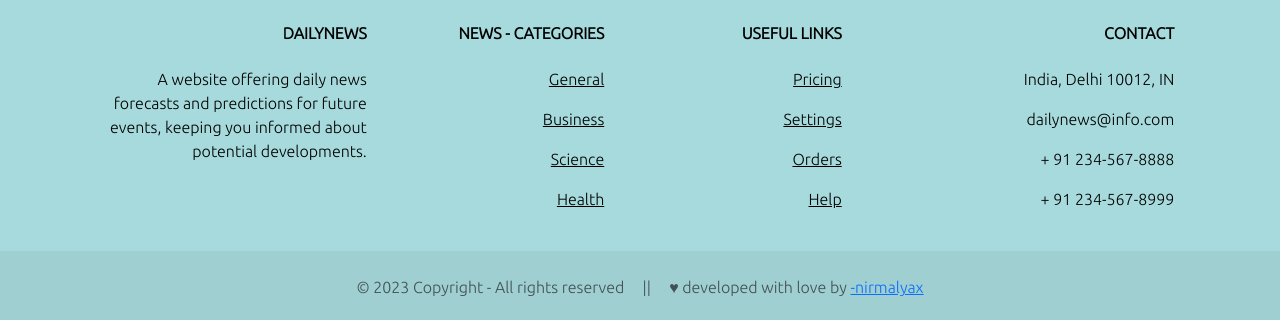
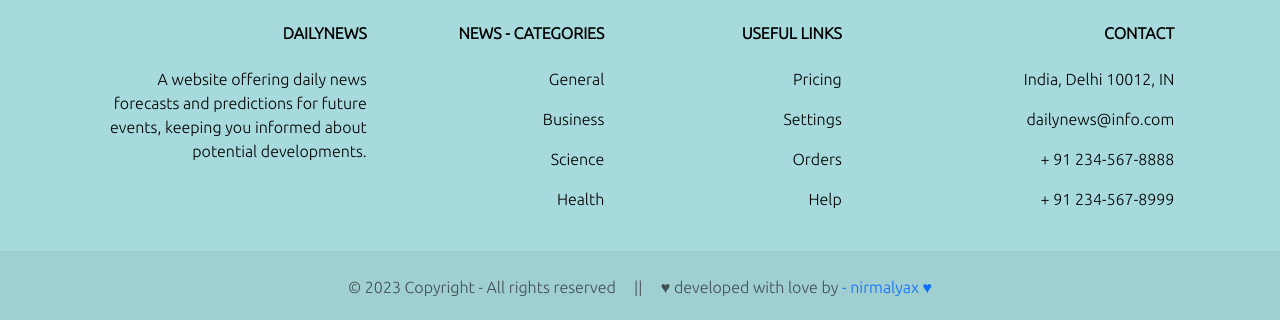
Before and after one commit to nirmalyax/news-reactapp, a React (Create React App) app: page /health in a window 1280 px wide. Shown: the part 534-854 px from the top of the page. Built offline with nearby package versions, Linux system fonts and the light colour scheme; no server answers.

Commit message:
@nirmalyax

```diff
--- a/src/components/Footer/Footer.jsx
+++ b/src/components/Footer/Footer.jsx
@@ -22,46 +22,46 @@ export default function Footer() {
                 <MDBCol md="2" lg="2" xl="2" className='mx-auto mb-4'>
                     <h6 className='text-uppercase fw-bold mb-4'>News - Categories</h6>
                     <p>
-                    <Link to='#!' className='text-reset'>
+                    <Link to='/general' className='text-reset text-decoration-none'>
                         General
                     </Link>
                     </p>
                     <p>
-                    <Link to='#!' className='text-reset'>
+                    <Link to='/business' className='text-reset text-decoration-none'>
                         Business
                     </Link>
                     </p>
                     <p>
-                    <Link to='#!' className='text-reset'>
+                    <Link to='/science' className='text-reset text-decoration-none'>
                         Science
                     </Link>
                     </p>
                     <p>
-                    <Link to='#!' className='text-reset'>
+                    <Link to='/health' className='text-reset text-decoration-none'>
                         Health
                     </Link>
                     </p>
                 </MDBCol>
 
-                <MDBCol md="3" lg="2" xl="2" className='mx-auto mb-4'>
+                <MDBCol md="3" lg="2" xl="2" className='mx-auto mb-4 text-decoration-none'>
                     <h6 className='text-uppercase fw-bold mb-4'>Useful links</h6>
                     <p>
-                    <Link to='#!' className='text-reset'>
+                    <Link to='#!' className='text-reset text-decoration-none'>
                         Pricing
                     </Link>
                     </p>
                     <p>
-                    <Link to='#!' className='text-reset'>
+                    <Link to='#!' className='text-reset text-decoration-none text-decoration-none'>
                         Settings
                     </Link>
                     </p>
                     <p>
-                    <Link to='#!' className='text-reset'>
+                    <Link to='#!' className='text-reset text-decoration-none'>
                         Orders
                     </Link>
                     </p>
                     <p>
-                    <Link to='#!' className='text-reset'>
+                    <Link to='#!' className='text-reset text-decoration-none'>
                         Help
                     </Link>
                     </p>
@@ -90,7 +90,7 @@ export default function Footer() {
 
             <div className='text-center p-4' style={{ backgroundColor: 'rgba(0, 0, 0, 0.05)' }}>
             © 2023 Copyright - All rights reserved  &nbsp;  &nbsp; || &nbsp; &nbsp;
-            &#9829; developed with love by <Link rel="stylesheet"  to="https://nirmalyax.dev" >-nirmalyax</Link>
+            &#9829; developed with love by <Link className='text-decoration-none' rel="stylesheet"  to="https://nirmalyax.dev" >- nirmalyax  &#9829;</Link>
             </div>
         </MDBFooter>
    </div>
```
